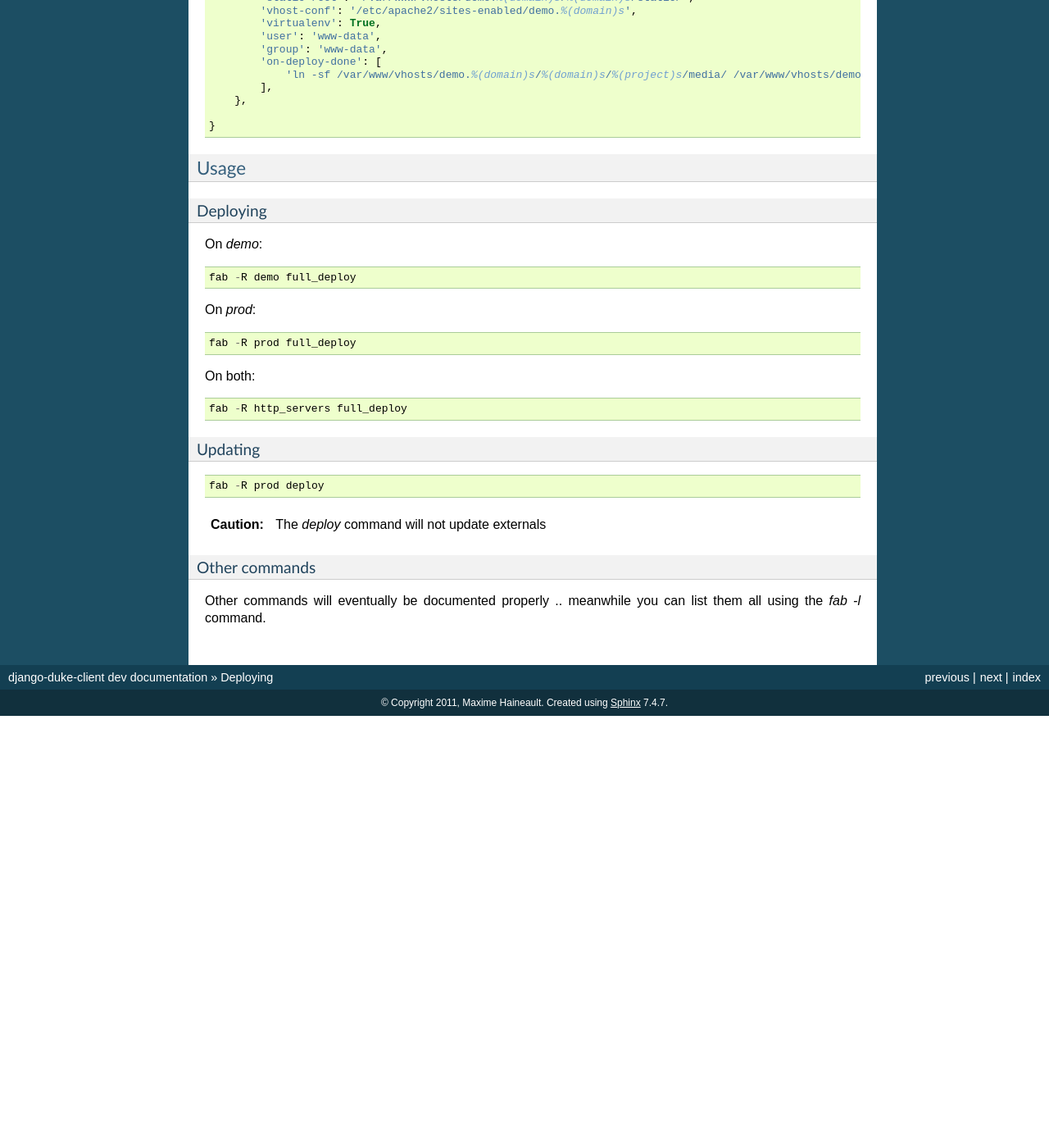
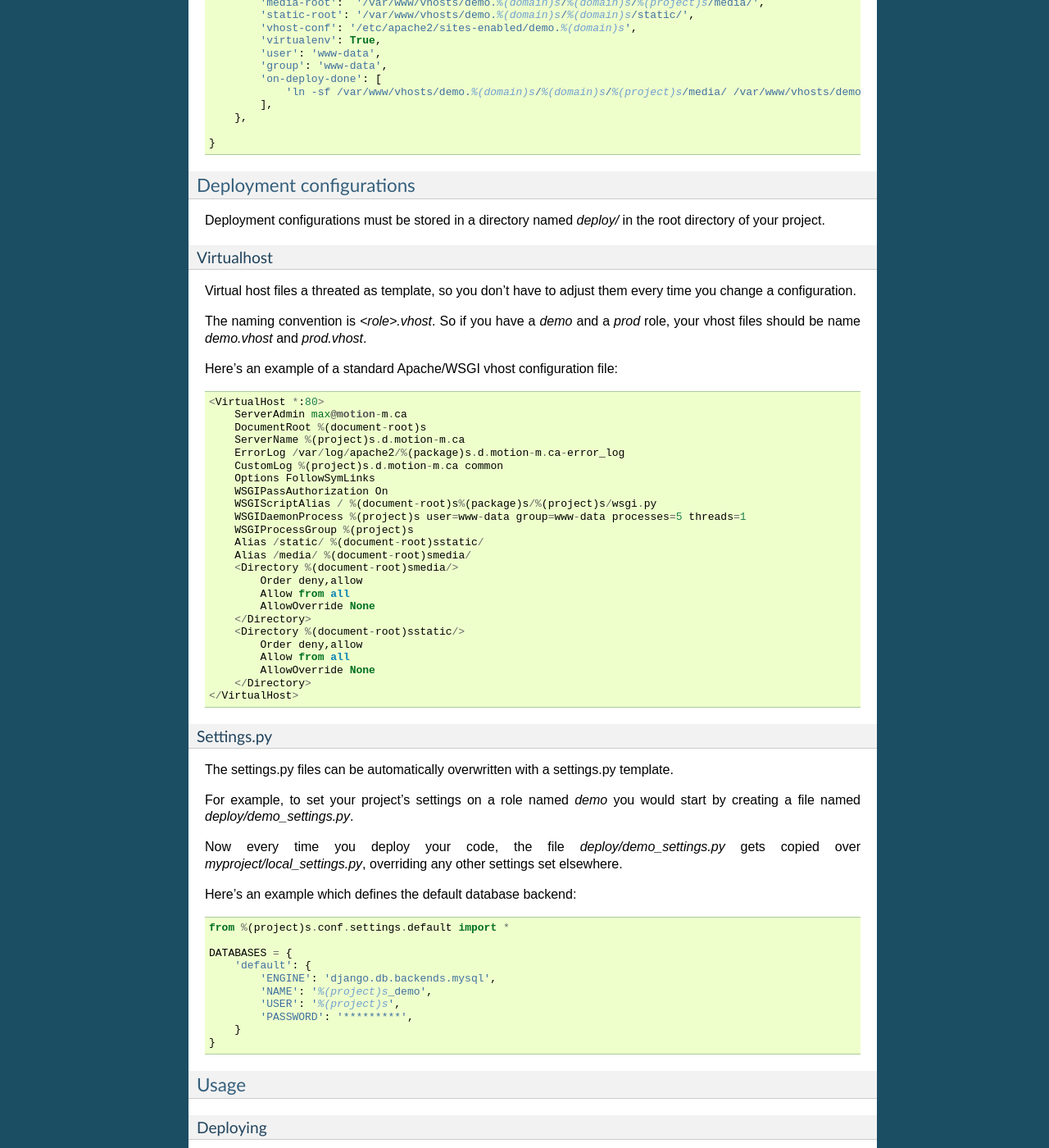
Before and after one commit to h3/django-duke-client, a Sphinx documentation site: the page built from docs/deploying.rst, in a window 1280 px wide and 1400 px high, scrolled down 1469 px. Shown: the whole window at 82% size. Built offline with Sphinx 7.4.7, drawn with Linux system fonts in a browser that asks for light colours; before the commit the page ends 2342 px from its top, so only the background shows below that; some of the changed text lies outside the part shown.

```diff
--- a/docs/deploying.rst
+++ b/docs/deploying.rst
@@ -21,8 +21,8 @@
 Currently the duke client only offer some useful `fabric`_ tasks for
 standard django deployment.
 
-Configuration
--------------
+Project Configurations
+----------------------
 
 To use it, simply create a file named `fabfile.py` in the root directory of
 your project (where your `setup.py` file is).
@@ -96,6 +96,74 @@
 
     }
 
+Deployment configurations
+-------------------------
+
+Deployment configurations must be stored in a directory named `deploy/` in
+the root directory of your project.
+
+
+Virtualhost
+^^^^^^^^^^^
+
+Virtual host files a threated as template, so you don't have to adjust them
+every time you change a configuration.
+
+The naming convention is `<role>.vhost`. So if you have a `demo` and a `prod`
+role, your vhost files should be name `demo.vhost` and `prod.vhost`.
+
+Here's an example of a standard Apache/WSGI vhost configuration file::
+
+    <VirtualHost *:80>
+        ServerAdmin max@motion-m.ca
+        DocumentRoot %(document-root)s
+        ServerName %(project)s.d.motion-m.ca
+        ErrorLog /var/log/apache2/%(package)s.d.motion-m.ca-error_log
+        CustomLog %(project)s.d.motion-m.ca common
+        Options FollowSymLinks
+        WSGIPassAuthorization On
+        WSGIScriptAlias / %(document-root)s%(package)s/%(project)s/wsgi.py
+        WSGIDaemonProcess %(project)s user=www-data group=www-data processes=5 threads=1
+        WSGIProcessGroup %(project)s
+        Alias /static/ %(document-root)sstatic/
+        Alias /media/ %(document-root)smedia/
+        <Directory %(document-root)smedia/>
+            Order deny,allow
+            Allow from all
+            AllowOverride None
+        </Directory>
+        <Directory %(document-root)sstatic/>
+            Order deny,allow
+            Allow from all
+            AllowOverride None
+        </Directory>
+    </VirtualHost>
+
+
+Settings.py
+^^^^^^^^^^^
+
+The settings.py files can be automatically overwritten with a settings.py template.
+
+For example, to set your project's settings on a role named `demo` you would start
+by creating a file named `deploy/demo_settings.py`.
+
+Now every time you deploy your code, the file `deploy/demo_settings.py` gets copied
+over `myproject/local_settings.py`, overriding any other settings set elsewhere.
+
+Here's an example which defines the default database backend::
+
+    from %(project)s.conf.settings.default import *
+
+    DATABASES = {
+        'default': {
+            'ENGINE': 'django.db.backends.mysql',
+            'NAME': '%(project)s_demo',
+            'USER': '%(project)s',
+            'PASSWORD': '*********',
+        }
+    }
+
 
 Usage
 -----
```
Also changed, not shown: 2 other files.
